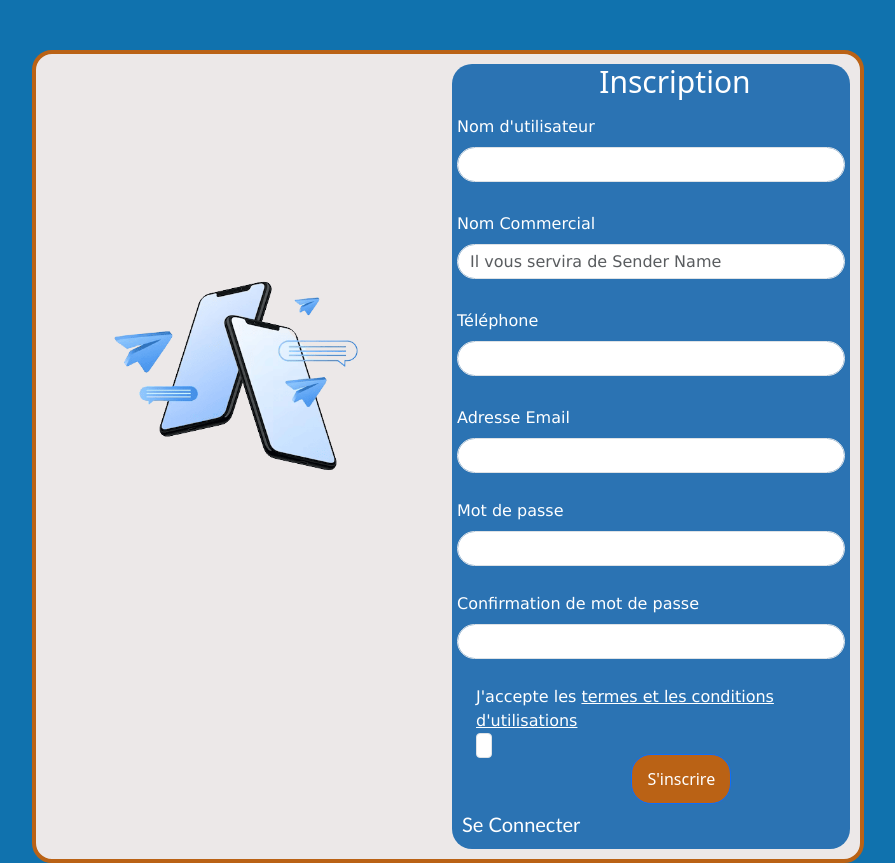
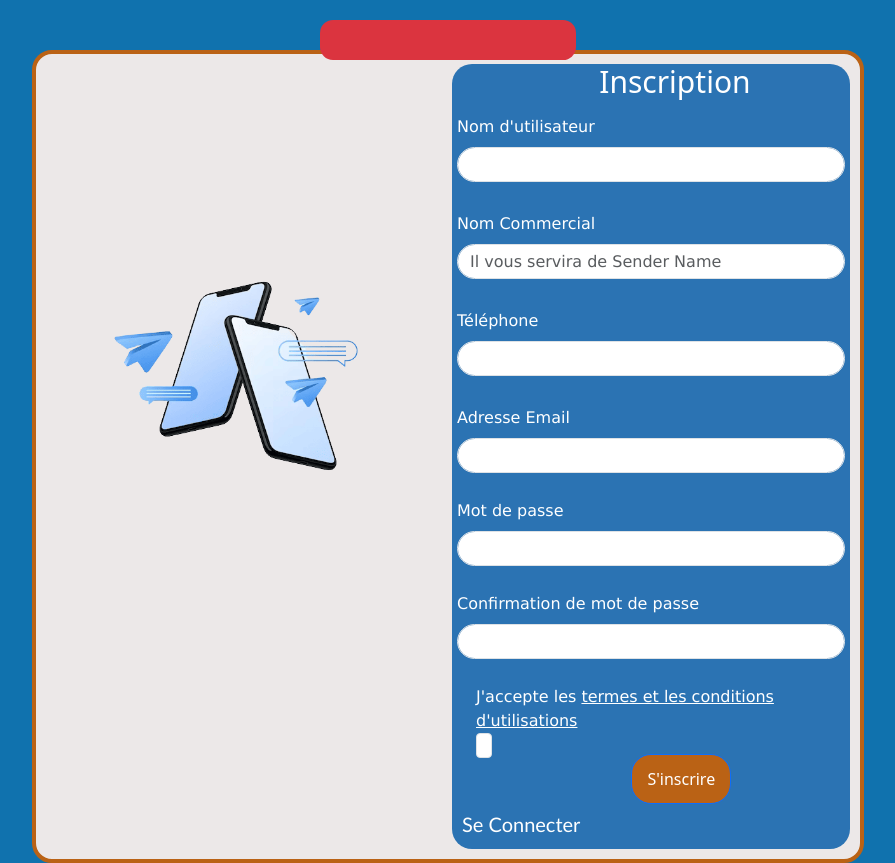
Before and after one commit to cloudsteroids/API_SMS, a PHP site: page /Contenu/signup.php in a window 1280 px wide. Shown: the whole page, without its empty margins (192-1087 px from the left). Run offline with PHP 8.4, Linux system fonts and the light colour scheme.

Commit message:
ajouter des messages d'avertissements sur le formulaire d'inscription

```diff
--- a/Contenu/signup.php
+++ b/Contenu/signup.php
@@ -6,7 +6,12 @@
     include('../treatment/script/signup_treatment.php');
 ?>
 
+<?
+$message_erreur='';
 
+$message_succes='';
+
+?>
 <!DOCTYPE html>
 <html lang="fr">
 <head>
@@ -19,7 +24,12 @@
     <title>Inscription</title>
 </head>
 <body style="background-color:#1072AE;">
-
+<?php
+            if(isset($message_erreur)){?>
+            <div class="message_erreur"><?php echo($message_erreur);?></div>
+            <?php
+            }
+        ?>
 <div class="SignUp">
 
         <!-- Issertion image  -->
@@ -27,9 +37,12 @@
             <img src="../assets/image/sms.png" alt="">
         </div>
 
+
+
         <!-- Formulaire  -->
 
         <div class="myforms">
+
 
         <h2>Inscription</h2>
             <form method="POST" action="">
--- a/Contenu/sous-contenu/repertoire/liste_diffusion.php
+++ b/Contenu/sous-contenu/repertoire/liste_diffusion.php
@@ -18,6 +18,7 @@
 
 
 
+
         </div>
     </div>
 </body>
--- a/assets/css/SignUp.css
+++ b/assets/css/SignUp.css
@@ -1,3 +1,7 @@
+body{
+    overflow-x: hidden;
+}
+
 
 .SignUp{
 
@@ -298,3 +302,35 @@ input[type="checkbox"]{
     }
 
 }
+
+
+
+
+/* Message d'erreur ou des succes dans les inscriptions  */
+
+.message_erreur{
+    position: absolute;
+    display: block;
+    z-index: 1;
+    left:40%;
+    top: 0;
+    width: 20%;
+    padding: 20px;
+    margin-top:20px ;
+    background: #db343f;
+    border-radius: 13px;
+    color:#fff;
+    text-align: center;
+    font-family:'Lucida Sans', 'Lucida Sans Regular', 'Lucida Grande', 'Lucida Sans Unicode', Geneva, Verdana, sans-serif;;
+    font-size: 20px;
+    animation-name: example;
+    animation-duration: 5s;
+}
+
+@keyframes example{
+    0%  {background-color:#db343f; left:40%;; top:0px;}
+    25% {background-color:#db343f; left:40%;; top:0px;}
+    50% {background-color:#db343f; left:40%;; top:0px;}
+    75% {background-color:#db343f; left:40%;; top:0px;}
+    100%{background-color:#db343f; left:100%; top:0px;}
+}
--- a/treatment/script/signup_treatment.php
+++ b/treatment/script/signup_treatment.php
@@ -1,4 +1,7 @@
 <?php
+
+//Initialisation des messages
+
 
 
 //Scription pour l'inscrption d'un utilisateur
@@ -15,6 +18,8 @@ if(isset($_POST['inscription'])){
         && !empty($_POST['checkbox'])
     )
     {
+        //Mettre les inputs recuperer dans des variables
+
         $name_user= htmlspecialchars(trim($_POST['name_user']));
         $sender_name=htmlspecialchars(trim($_POST['sender_name']));
         $telephone=htmlspecialchars(trim($_POST['telephone']));
@@ -22,12 +27,23 @@ if(isset($_POST['inscription'])){
         $password_1=htmlspecialchars(password_hash(trim($_POST['password_1']), PASSWORD_BCRYPT));
         $password_2=htmlspecialchars(trim($_POST['password_2']));
         $date_inscription = date('l d m Y G:i:s');
+
         if(!password_verify($password_2, $password_1)){
-            $message[]='Les mots de passe sont différents';
-            header("Refresh:3");
+            $message_erreur='Entrez des mots de passes identiques !';
+            header("Refresh:4");
         }
         else{
-            //Dans le cas ou les mots de passe correspondents, on fait la requete d'insertion dans la BD
+
+             //Dans le cas ou les mots de passe correspondents, on verifie si l'utilisateur existe deja
+
+            $voir = $connexion->query("SELECT * FROM utilisateurs WHERE `mail_user`='$email_user'");
+            $count = $voir->rowCount();
+            if( $count>0){
+                $message_erreur='Adresse Mail déjà utilisée';
+                header("Refresh:4");
+            }
+            else{
+                //Si l'utilisateur existe, on fait la requete d'insertion dans la BD
 
                 //id de l'utilisateur
                 $Pref_id = uniqid('CS_');
@@ -54,13 +70,13 @@ if(isset($_POST['inscription'])){
                 if($req_1 && $req_2)
                 {
                     $message_succes[]='Inscription Réussie !';
-                header("Refresh:3");
+                    header("Refresh:4");
                 }
                 }
-
+        }
     }else{
-        $message_erreur[]='Veillez remplir tous les champs';
-        header("Refresh:3");
+        $message_erreur='Veillez remplir tous les champs !';
+        header("Refresh:4.8");
     }
 }
 
```
Lines whose indentation alone changed are shown as unchanged.
